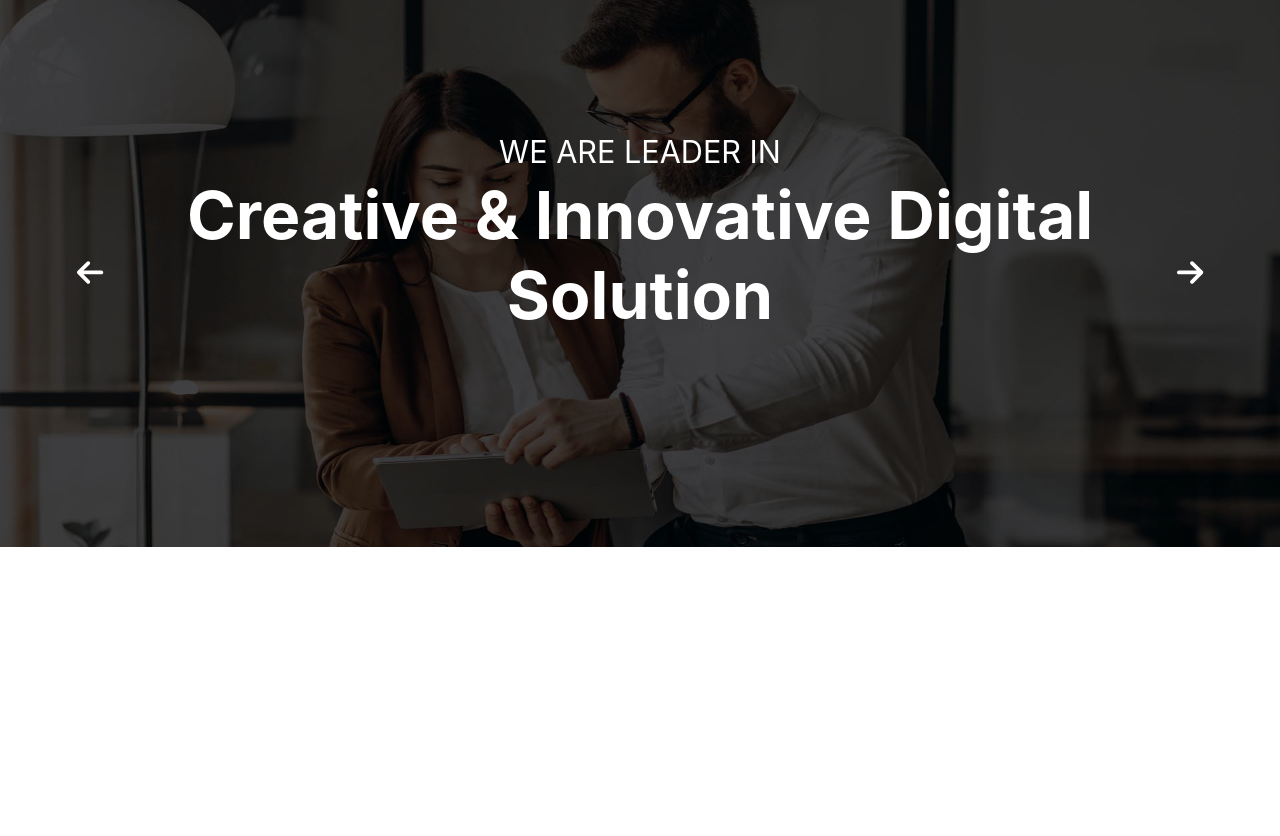
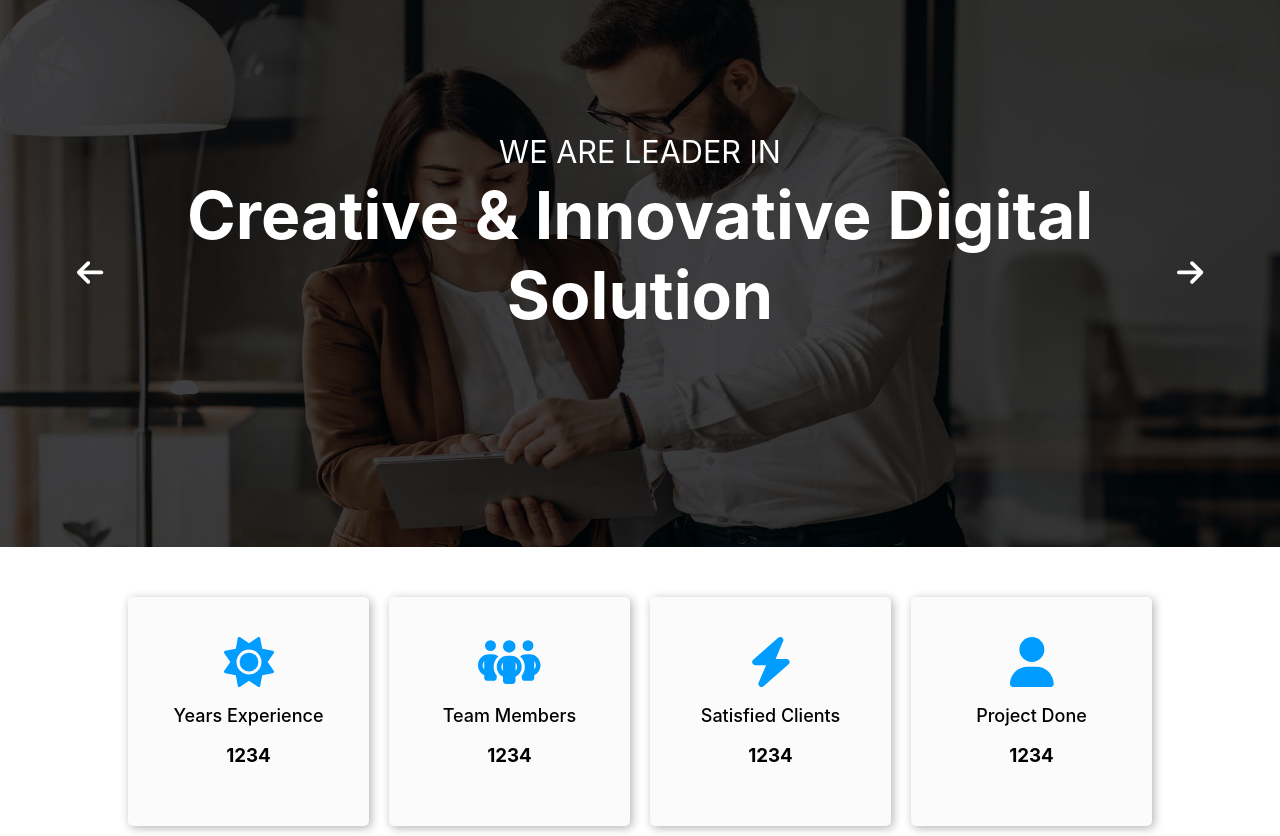
Before and after one commit to Uz-Okey/dgcom, a React (Create React App) app: page / in a window 1280 px wide. Shown: the part 211-1047 px from the top of the page. Before the commit the page ends 800 px from the top, so only its background shows below. Built offline with nearby package versions, Linux system fonts and the light colour scheme.

Commit message:
section2

```diff
--- a/src/css/Section2.css
+++ b/src/css/Section2.css
@@ -1,4 +1,152 @@
-.section2{
+.section22 {
     width: 100%;
+    opacity: 0;
+    visibility: hidden;
+    transform: translateY(100px);
+    transition: all 1s ease-in-out;
     position: relative;
 }
+
+.section22.show {
+    opacity: 1;
+    visibility: visible;
+    transform: translateY(0px);
+}
+
+.section2-aricle3-container {
+    display: block;
+    width: 80%;
+    margin: auto !important;
+    text-align: center;
+    gap: 20px;
+}
+
+.section2-article3-content {
+    gap: 20px;
+    width: 100%;
+    margin-bottom: 10px;
+    margin-top: 50px;
+    padding: 40px;
+    background-color: rgba(218, 218, 218, 0.11);
+    transition: all 0.5s ease-in-out;
+    border-radius: 5px;
+    cursor: pointer;
+    box-shadow: 2px 2px 10px rgba(19, 18, 18, 0.322);
+}
+
+.section2-article3-content p{
+font-size: 18px;
+font-weight: 500;
+}
+
+.section2-article3-content h1{
+font-weight: 700;
+}
+
+.section2-article3-content:hover  {
+    background-color: white;
+    transform: scaleY(1.1);
+    box-shadow: 2px 2px 5px 5px rgba(128, 128, 128, 0.178);
+}
+
+.section2-article3-content svg{
+    font-size: 50px;
+    color: #009CFF;
+}
+
+@media (min-width: 768px) {
+    .section22 {
+            width: 100%;
+            opacity: 0;
+            visibility: hidden;
+            transform: translateY(100px);
+            transition: all 0.5s ease-in-out;
+            position: relative;
+        }
+
+        .section22.show {
+            opacity: 1;
+            visibility: visible;
+            transform: translateY(0px);
+        }
+
+        .section2-aricle3-container {
+            display: grid;
+            grid-template-columns: 1fr 1fr;
+            width: 80%;
+            margin: auto !important;
+            text-align: center;
+            gap: 20px;
+        }
+
+        .section2-article3-content {
+            gap: 20px;
+            width: 100%;
+            margin-bottom: 10px;
+            margin-top: 50px;
+            padding: 40px;
+            background-color: rgba(218, 218, 218, 0.11);
+            transition: all 0.5s ease-in-out;
+            border-radius: 5px;
+            box-shadow: 2px 2px 10px rgba(19, 18, 18, 0.322);
+        }
+
+        .section2-article3-content:hover {
+            background-color: white;
+            transform: scaleY(1.1);
+            box-shadow: 2px 2px 5px 5px rgba(128, 128, 128, 0.178);
+        }
+
+        .section2-article3-content svg {
+            font-size: 50px;
+            color: #009CFF;   }
+}
+
+@media (min-width: 1124px) {
+    .section22 {
+        width: 100%;
+        opacity: 0;
+        visibility: hidden;
+        transform: translateY(100px);
+        transition: all 0.5s ease-in-out;
+        position: relative;
+    }
+
+    .section22.show {
+        opacity: 1;
+        visibility: visible;
+        transform: translateY(0px);
+    }
+
+    .section2-aricle3-container {
+        display: grid;
+        grid-template-columns: 1fr 1fr 1fr 1fr;
+        width: 80%;
+        margin: auto !important;
+        text-align: center;
+        gap: 20px;
+    }
+
+    .section2-article3-content {
+        gap: 20px;
+        width: 100%;
+        margin-bottom: 10px;
+        margin-top: 50px;
+        padding: 40px;
+        background-color: rgba(218, 218, 218, 0.11);
+        transition: all 0.5s ease-in-out;
+        border-radius: 5px;
+        box-shadow: 2px 2px 10px rgba(19, 18, 18, 0.322);
+    }
+
+    .section2-article3-content:hover {
+        background-color: white;
+        transform: scaleY(1.1);
+        box-shadow: 2px 2px 5px 5px rgba(128, 128, 128, 0.178);
+    }
+
+    .section2-article3-content svg {
+        font-size: 50px;
+        color: #009CFF;
+    }
+}
--- a/src/js/Section2.js
+++ b/src/js/Section2.js
@@ -1,8 +1,81 @@
 import React from 'react'
+import { FontAwesomeIcon } from '@fortawesome/react-fontawesome';
+import { faSun, faPeopleGroup, faBolt, faUser } from '@fortawesome/free-solid-svg-icons';
+import { useState, useEffect, useRef } from 'react';
+import '../css/Section2.css';
+const Section2 = () => {
+const [section, setSection] = useState(false);
+const sectRef = useRef(null);
 
-const Section2 = () => {
+useEffect(()=>{
+const observer = new IntersectionObserver(
+  ([entry])=>{
+    setSection(entry.isIntersecting)
+  },
+  {
+    root: null,
+    threshold: 0.2,
+  }
+)
+
+if(sectRef.current){
+  observer.observe(sectRef.current)
+}
+
+return ()=>{
+  if (sectRef.current) {
+    observer.unobserve(sectRef.current)
+  }
+
+}
+},[])
+
   return (
-    <div></div>
+    <section
+    ref={sectRef}
+      className={`section22 ${section ? 'show': 'hide'}`}
+    >
+      <article
+        className='section2-aricle3-container'
+      >
+        <div className='section2-article3-content'>
+          <FontAwesomeIcon icon={faSun} />
+          <div className="section2-article3-text">
+            <p>
+              Years Experience
+            </p>
+            <h1>1234</h1>
+          </div>
+        </div>
+        <div className='section2-article3-content'>
+          <FontAwesomeIcon icon={faPeopleGroup} />
+          <div className="section2-article3-text">
+            <p>
+              Team Members
+            </p>
+            <h1>1234</h1>
+          </div>
+        </div>
+        <div className='section2-article3-content'>
+          <FontAwesomeIcon icon={faBolt} />
+          <div className="section2-article3-text">
+            <p>
+              Satisfied Clients
+            </p>
+            <h1>1234</h1>
+          </div>
+        </div>
+        <div className='section2-article3-content'>
+          <FontAwesomeIcon icon={faUser} />
+          <div className="section2-article3-text">
+            <p>
+              Project Done
+            </p>
+            <h1>1234</h1>
+          </div>
+        </div>
+      </article>
+    </section>
   )
 }
 
```
